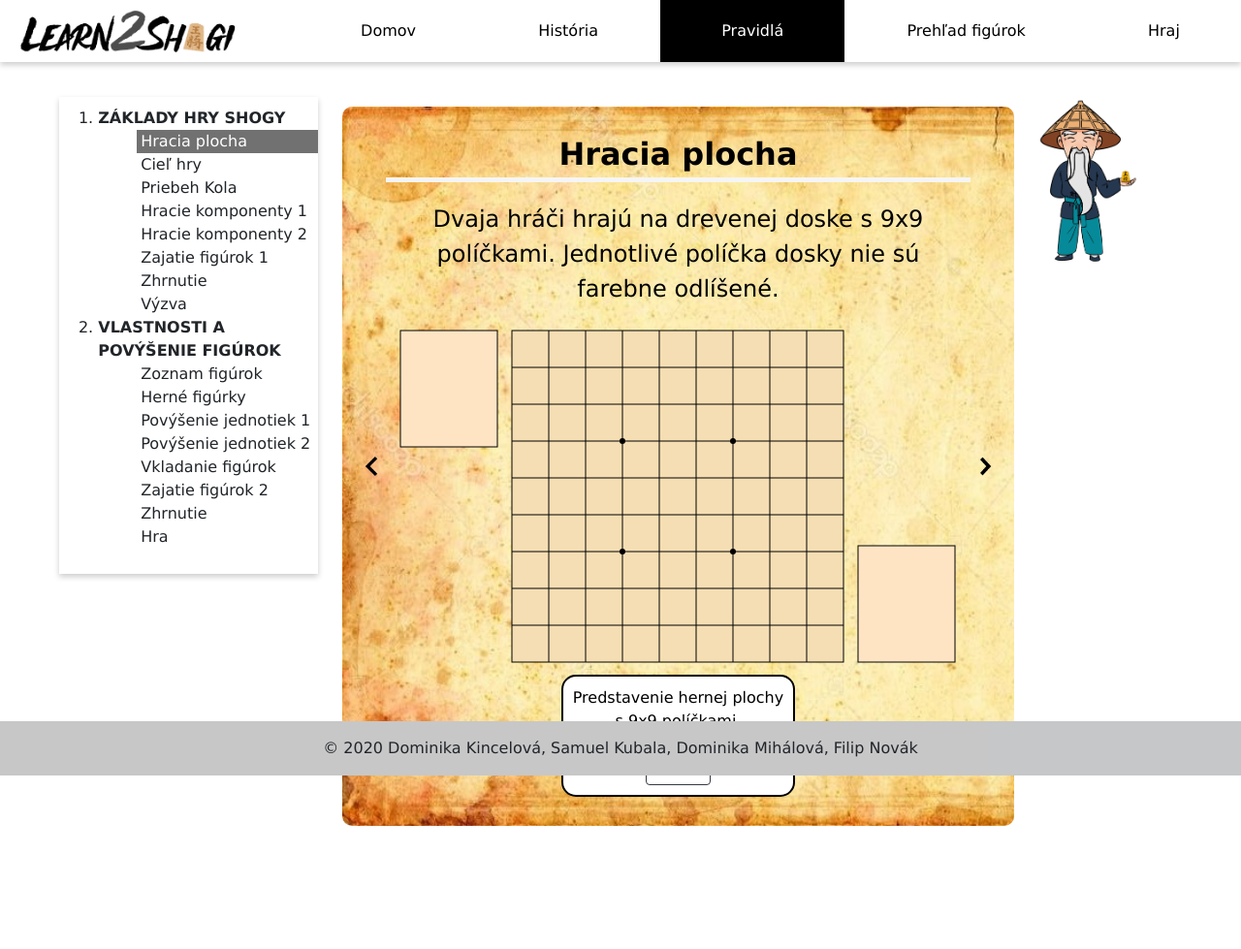
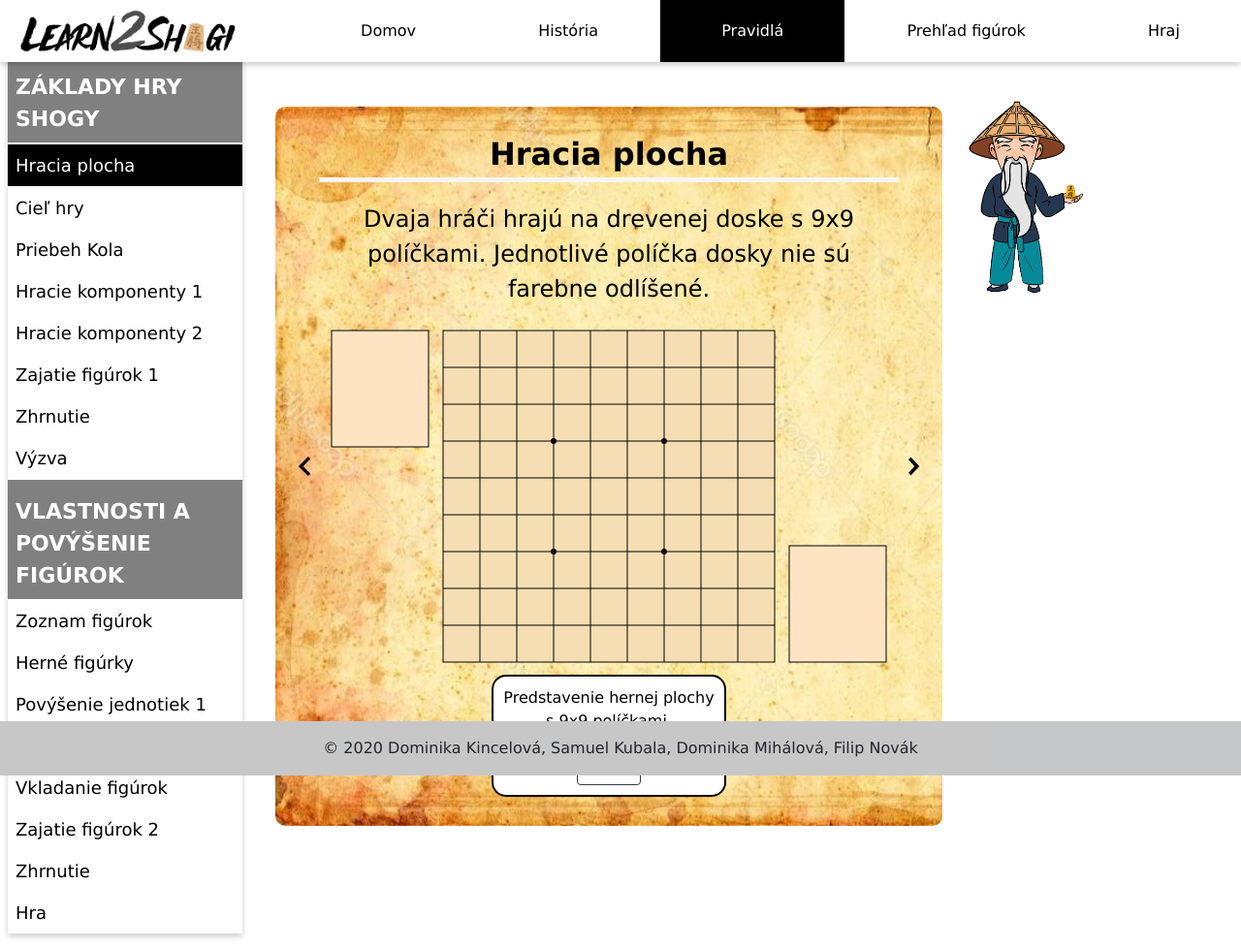
Before and after one commit to mihalova/Learn2Shogi, a PHP site: page /rules.html in a window 1280 px wide. Shown: the whole page at 97% size. Before the commit the page ends 852 px from the top, so only its background shows below. Run offline with PHP 8.4, Linux system fonts and the light colour scheme.

Commit message:
menu pravidla

```diff
--- a/rules.html
+++ b/rules.html
@@ -50,44 +50,37 @@
     </div>
 </nav>
 
-<main class="container-fluid">
 
+<menu class="navbar-expand-md">
+    <div class="collapse navbar-collapse" id="navbarSupported">
+        <ul class="nav flex-column menu-column">
+                <li class="menu-chapter"><b>ZÁKLADY HRY SHOGY</b></li>
+                        <li class="menu-item active" onclick="currentSlide(1)">Hracia plocha</li>
+                        <li class="menu-item" onclick="currentSlide(2)">Cieľ hry</li>
+                        <li class="menu-item" onclick="currentSlide(3)">Priebeh Kola</li>
+                        <li class="menu-item" onclick="currentSlide(4)">Hracie komponenty 1</li>
+                        <li class="menu-item" onclick="currentSlide(5)">Hracie komponenty 2</li>
+                        <li class="menu-item" onclick="currentSlide(6)">Zajatie figúrok 1</li>
+                        <li class="menu-item" onclick="currentSlide(7)">Zhrnutie</li>
+                        <li class="menu-item" onclick="currentSlide(8)">Výzva</li>
+                <li class="menu-chapter"><b> VLASTNOSTI A POVÝŠENIE FIGÚROK</b></li>
+                        <li class="menu-item" onclick="currentSlide(9)">Zoznam figúrok</li>
+                        <li class="menu-item" onclick="currentSlide(10)">Herné figúrky</li>
+                        <li class="menu-item" onclick="currentSlide(11)">Povýšenie jednotiek 1</li>
+                        <li class="menu-item" onclick="currentSlide(12)">Povýšenie jednotiek 2</li>
+                        <li class="menu-item" onclick="currentSlide(13)">Vkladanie figúrok</li>
+                        <li class="menu-item" onclick="currentSlide(14)">Zajatie figúrok 2</li>
+                        <li class="menu-item" onclick="currentSlide(15)">Zhrnutie</li>
+                        <li class="menu-item" onclick="currentSlide(16)">Hra</li>
+
+            </ul>
+
+    </div>
+</menu>
+
+<main>
     <div class="row">
-
-        <div class="navbar-expand-md  col-md-12 col-lg-4 col-xl-3">
-            <aside class=" collapse navbar-collapse" id="navbarSupported">
-                <ol class="w-100">
-                    <li><b>ZÁKLADY HRY SHOGY</b>
-                        <ul>
-                            <li class="dot" onclick="currentSlide(1)">Hracia plocha</li>
-                            <li class="dot" onclick="currentSlide(2)">Cieľ hry</li>
-                            <li class="dot" onclick="currentSlide(3)">Priebeh Kola</li>
-                            <li class="dot" onclick="currentSlide(4)">Hracie komponenty 1</li>
-                            <li class="dot" onclick="currentSlide(5)">Hracie komponenty 2</li>
-                            <li class="dot" onclick="currentSlide(6)">Zajatie figúrok 1</li>
-                            <li class="dot" onclick="currentSlide(7)">Zhrnutie</li>
-                            <li class="dot" onclick="currentSlide(8)">Výzva</li>
-                        </ul>
-                    </li>
-                    <li><b> VLASTNOSTI A POVÝŠENIE FIGÚROK</b>
-                        <ul>
-                            <li class="dot" onclick="currentSlide(9)">Zoznam figúrok</li>
-                            <li class="dot" onclick="currentSlide(10)">Herné figúrky</li>
-                            <li class="dot" onclick="currentSlide(11)">Povýšenie jednotiek 1</li>
-                            <li class="dot" onclick="currentSlide(12)">Povýšenie jednotiek 2</li>
-                            <li class="dot" onclick="currentSlide(13)">Vkladanie figúrok</li>
-                            <li class="dot" onclick="currentSlide(14)">Zajatie figúrok 2</li>
-                            <li class="dot" onclick="currentSlide(15)">Zhrnutie</li>
-                            <li class="dot" onclick="currentSlide(16)">Hra</li>
-                        </ul>
-                    </li>
-                </ol>
-            </aside>
-        </div>
-
-
-        <section class="col-md-12 col-lg-8 col-xl-7" id="slides">
-
+    <section class="col-md-12 col-lg-12 col-xl-9" id="slides">
         <img class="arrow_slides" onclick="plusSlides(-1)" border="0" alt="left" src="pictures/left.png">
         <div>
             <article class="mySlides">
@@ -383,7 +376,6 @@
             </article>
 
 
-
             <!--                <a class="prev" onclick="plusSlides(-1)">back</a>-->
             <!--                <a class="next" onclick="plusSlides(1)">next</a>-->
 
@@ -391,12 +383,9 @@
         <img class="arrow_slides" onclick="plusSlides(1)" border="0" alt="right" src="pictures/right.png">
     </section>
 
-        <div class="col-xl-1">
-            <div class="pitko">
-                <img src="pictures/Sensei.png" alt="" width="150%">
+        <div class="pitko col-xl-2">
+            <img src="pictures/Sensei.png" alt="" width="100%">
         </div>
-        </div>
-
     </div>
 </main>
 
@@ -426,7 +415,7 @@
     function showSlides(n) {
         var i;
         var slides = document.getElementsByClassName("mySlides");
-        var dots = document.getElementsByClassName("dot");
+        var dots = document.getElementsByClassName("menu-item");
         if (n > slides.length) {
             slideIndex = 1
         }
@@ -463,7 +452,5 @@
 <script type="text/babel" src="Board4.js"></script>
 
 
-
-
 </body>
 </html>
--- a/rulesStyle.css
+++ b/rulesStyle.css
@@ -2,16 +2,31 @@
 /*    outline: 3px solid black;*/
 /*}*/
 * {box-sizing: border-box}
-body {font-family: Verdana, sans-serif; margin:0;}
+body {font-family: Verdana, sans-serif; margin:0; display: flex;}
 
-.active, .dot:hover {
-    background-color: #717171;
-    color: #fff;
+.menu-item.active, .menu-item:hover {
+    background-color: black;
+    color: white;
+    border-top: 1px solid white;
+    border-bottom: 1px solid white;
 }
 
-main{
+menu {
+    height: 100%;
+    flex: 20%;
+    background-color: white;
+    margin-left: 8px;
+    padding: 0;
+    box-shadow: 0 3px 6px 0 rgba(0,0,0,.2);
+}
+.menu-column {
+    padding-top: 40px;
+}
+main {
+    flex: 80%;
     display: inline-block;
     margin-bottom: 20px;
+    margin-left: 0;
 }
 
 .row{
@@ -19,16 +34,16 @@
     margin: 0 auto;
 }
 
-aside{
+/*aside{
     /*display: block !important;*/
-    max-height: 650px;
+    /*max-height: 650px;
     /*position: fixed !important;*/
     /*z-index: 1;*/
-    overflow: auto;
-    box-shadow: 0 3px 6px 0 rgba(0,0,0,.2);
+    /*overflow: auto;
+    /*box-shadow: 0 3px 6px 0 rgba(0,0,0,.2);
 
     /*display: none;*/
-}
+/*}*/
 
 ol{
     padding-top: 10px;
@@ -40,10 +55,19 @@
     list-style: none;
 }
 
-.dot {
-    padding-left: 4px;
+.menu-item {
+    padding: 8px 8px 8px 8px;
+    font-size: 18px;
+    color: black;
 }
-
+.menu-chapter{
+    padding: 16px 8px 8px 8px;
+    font-size: 22px;
+    color: white;
+    background: gray;
+    border-top: 1px solid white;
+    border-bottom: 1px solid white;
+}
 
 section {
     /*display: block;*/
@@ -92,15 +116,23 @@
     margin: 0 auto;
 }
 
-aside .aside-activ{
+/*aside .aside-activ{
     background-color: black;
     color: #fff;
     padding: 2px 5px 3px 5px;
     border-radius: 5px;
 }
-
+*/
 @media only screen and (max-width: 1200px) {
     .pitko{
         display: none;
     }
 }
+
+@media only screen and (max-width: 768px) {
+    body{display: block;}
+}
+@media only screen and (max-width: 992px) {
+    menu{flex: 30%}
+    main{flex: 70%}
+}
```
Lines whose indentation alone changed are shown as unchanged.
